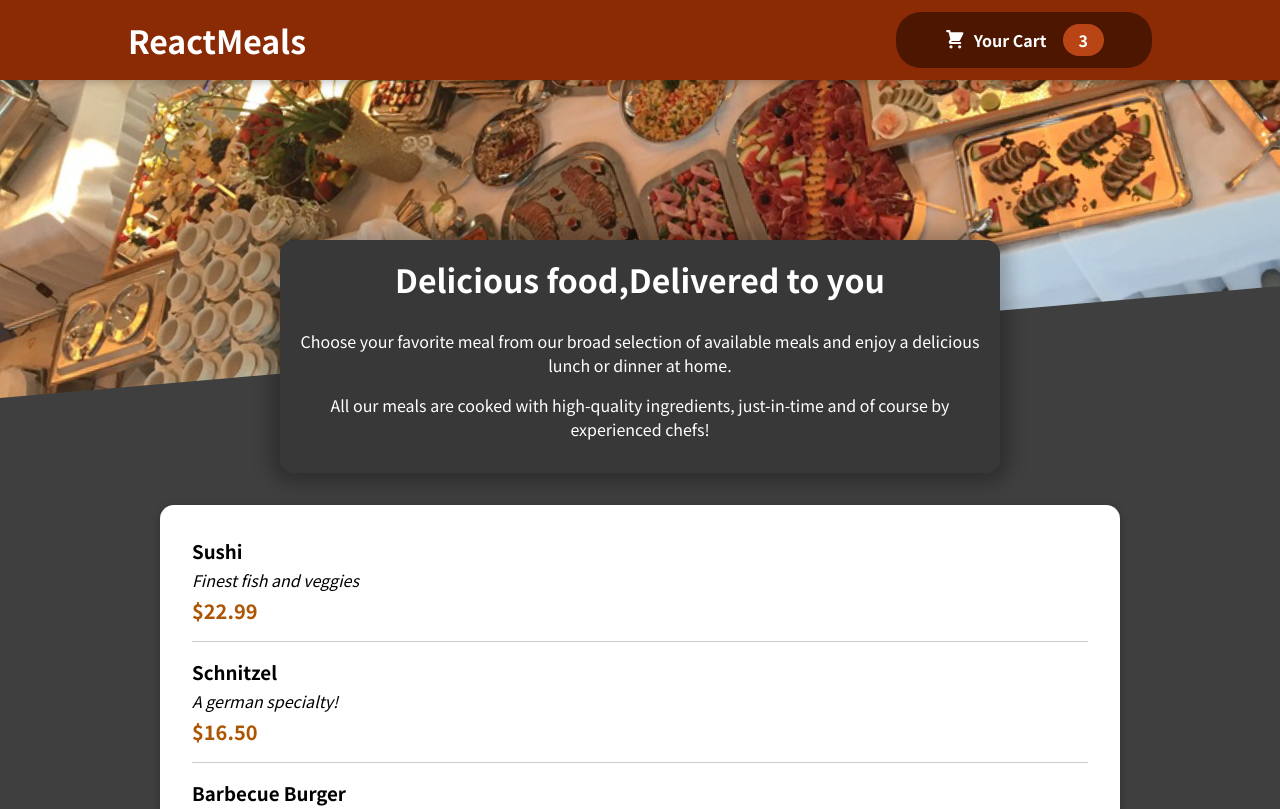
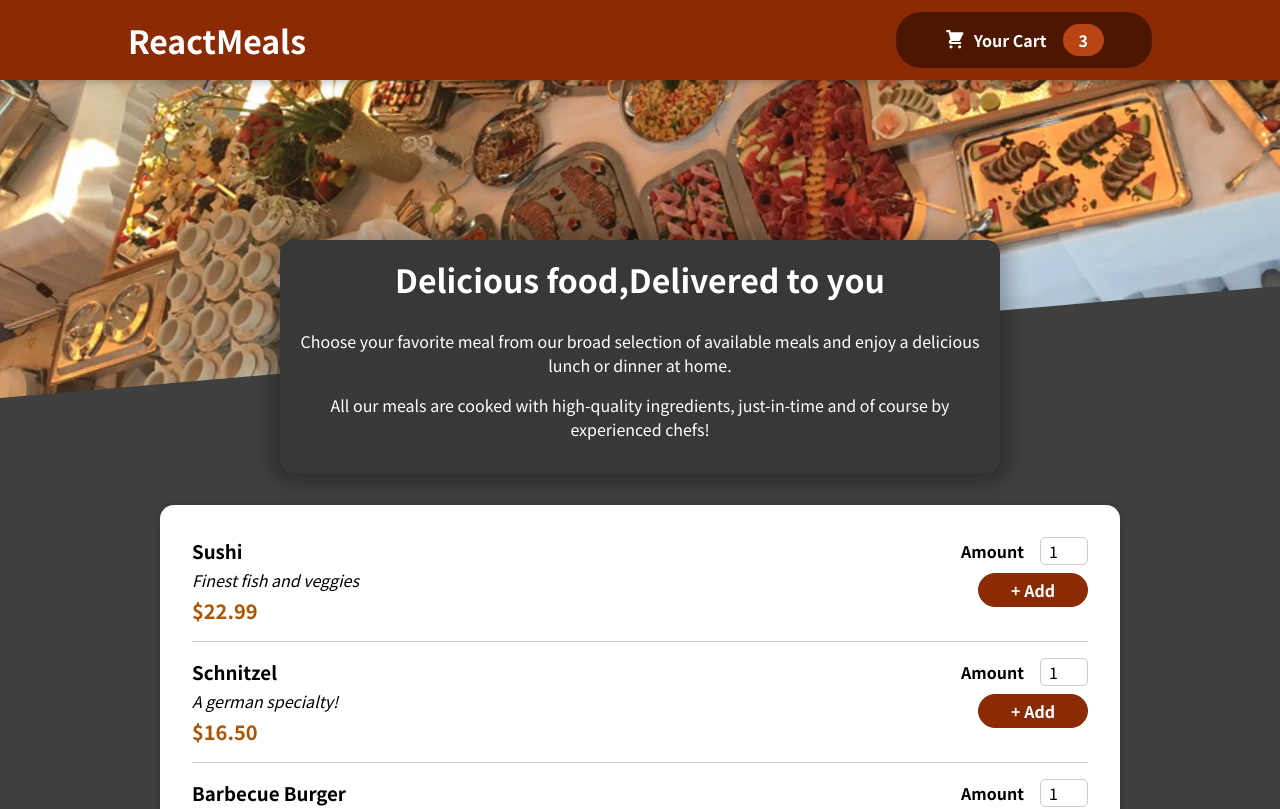
Before and after one commit to toho36/01-starting-project-food, a React (Create React App) app: page / in a window 1280 px wide. Shown: the top 809 px of the page. Built offline with nearby package versions, Linux system fonts and the light colour scheme.

Commit message:
136. Adding a form
Inputs with default values

```diff
--- a/src/components/Meals/MealItem/MealItem.js
+++ b/src/components/Meals/MealItem/MealItem.js
@@ -1,4 +1,5 @@
 import classes from './MealItem.module.css';
+import MealItemForm from './MealItemForm';
 
 const MealItem = (props) => {
   const price = `$${props.price.toFixed(2)}`;
@@ -9,7 +10,9 @@
         <div className={classes.description}>{props.description}</div>
         <div className={classes.price}>{price}</div>
       </div>
-      <div></div>
+      <div>
+        <MealItemForm />
+      </div>
     </li>
   );
 };
--- a/src/components/Meals/MealItem/MealItemForm.js
+++ b/src/components/Meals/MealItem/MealItemForm.js
@@ -0,0 +1,21 @@
+import Input from '../../UI/Input';
+import classes from './MealItemForm.module.css';
+const MealItemForm = (props) => {
+  return (
+    <form className={classes.form}>
+      <Input
+        label="Amount"
+        input={{
+          id: 'amount',
+          type: 'number',
+          min: '1',
+          max: '5',
+          step: '1',
+          defaultValue: '1',
+        }}
+      />
+      <button>+ Add</button>
+    </form>
+  );
+};
+export default MealItemForm;
--- /dev/null
+++ b/src/components/Meals/MealItem/MealItemForm.module.css
@@ -0,0 +1,20 @@
+.form {
+  text-align: right;
+}
+
+.form button {
+  font: inherit;
+  cursor: pointer;
+  background-color: #8a2b06;
+  border: 1px solid #8a2b06;
+  color: white;
+  padding: 0.25rem 2rem;
+  border-radius: 20px;
+  font-weight: bold;
+}
+
+.form button:hover,
+.form button:active {
+  background-color: #641e03;
+  border-color: #641e03;
+}
--- /dev/null
+++ b/src/components/UI/Input.js
@@ -0,0 +1,10 @@
+import classes from './Input.module.css';
+const Input = (props) => {
+  return (
+    <div className={classes.input}>
+      <label htmlFor={props.input.id}>{props.label}</label>
+      <input {...props.input} />
+    </div>
+  );
+};
+export default Input;
--- /dev/null
+++ b/src/components/UI/Input.module.css
@@ -0,0 +1,18 @@
+.input {
+  display: flex;
+  align-items: center;
+  margin-bottom: 0.5rem;
+}
+
+.input label {
+  font-weight: bold;
+  margin-right: 1rem;
+}
+
+.input input {
+  width: 3rem;
+  border-radius: 5px;
+  border: 1px solid #ccc;
+  font: inherit;
+  padding-left: 0.5rem;
+}
```
